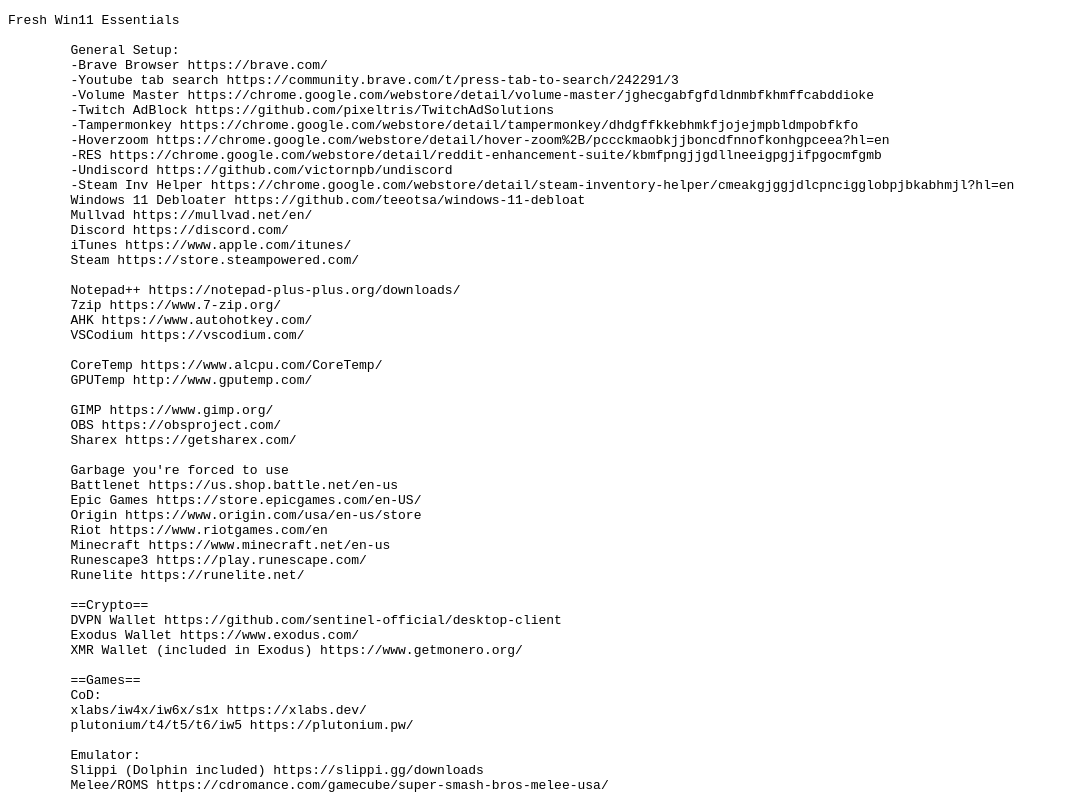
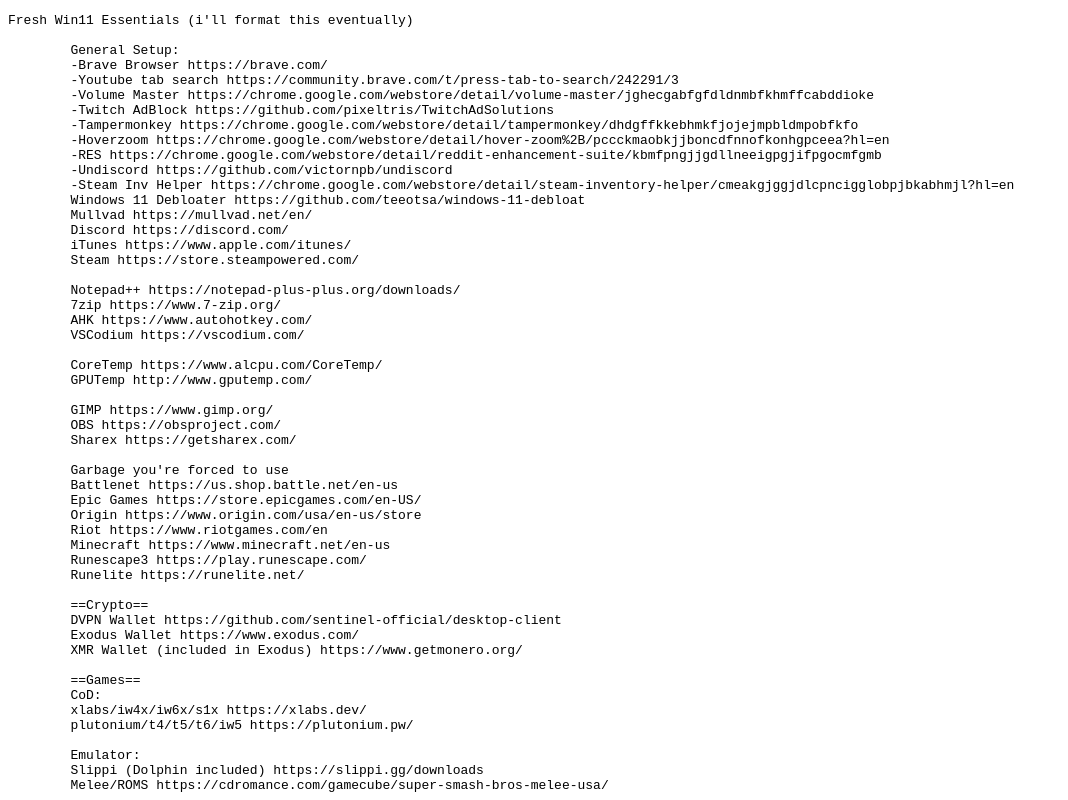
Before and after one commit to j01k/jokerio, a plain HTML site: page setup.html in a window 1280 px wide. Shown: the top 800 px of the page, without its empty margins (0-1068 px from the left). Drawn offline with Linux system fonts and the light colour scheme.

Commit message:
Update setup.html

```diff
--- a/setup.html
+++ b/setup.html
@@ -2,7 +2,7 @@
 <!-- Clean this up at some point -->
 <html>
   <body>
-    <pre>Fresh Win11 Essentials
+    <pre>Fresh Win11 Essentials (i'll format this eventually)
 
         General Setup:
         -Brave Browser https://brave.com/
```
